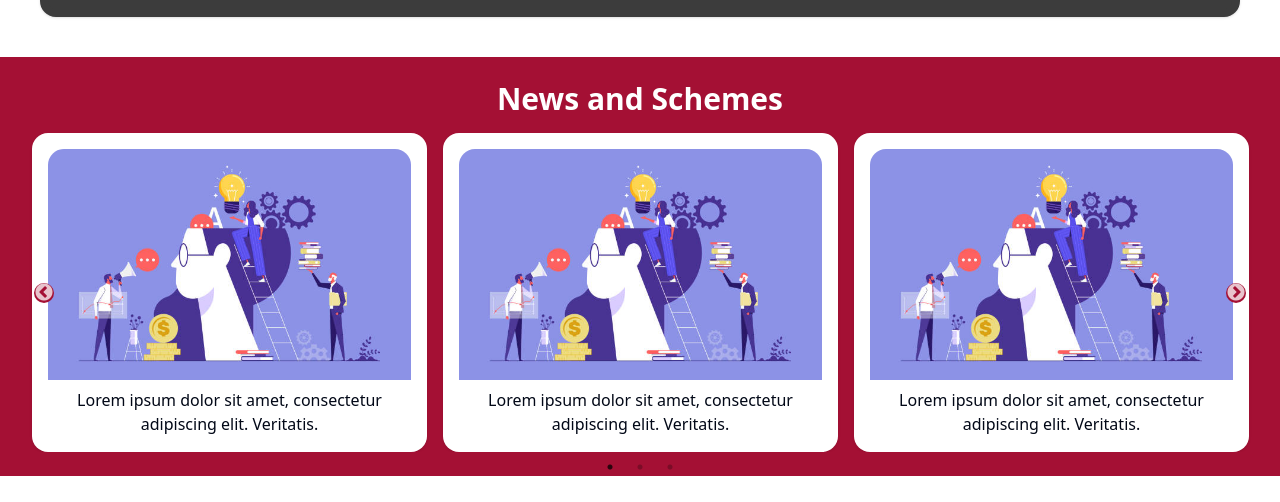
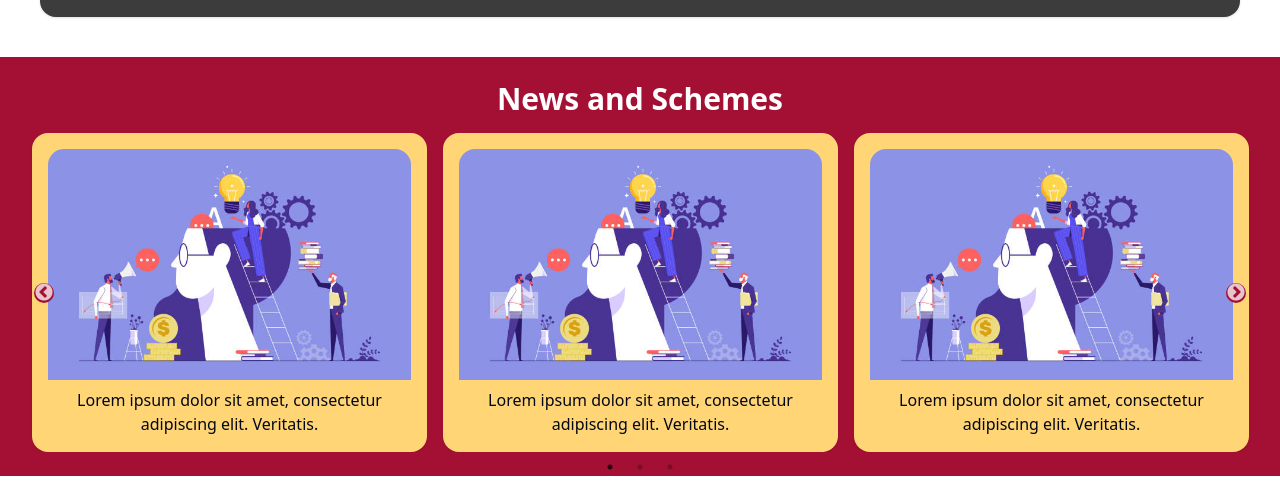
Before and after one commit to Rahulmohanty637/skill_assesment_portal-frontend, a React (Vite) app: page / in a window 1280 px wide. Shown: the part 1615-2117 px from the top of the page. Built offline with nearby package versions, Linux system fonts and the light colour scheme.

Commit message:
color update

```diff
--- a/src/Features/Pages/Home/NewsAndSchemes.jsx
+++ b/src/Features/Pages/Home/NewsAndSchemes.jsx
@@ -62,7 +62,7 @@ const NewsAndSchemes = () => {
       <h2 className="text-white text-center text-3xl font-bold mb-4">News and Schemes</h2>
       <Slider {...settings}>
         <div className="px-2">
-          <div className="bg-white p-4 rounded-2xl shadow">
+          <div className="bg-[#FFD575] p-4 rounded-2xl shadow">
             <img src={Image1} alt="News 1" className="w-full rounded-t-2xl" />
             <p className="mt-2 text-center">
               Lorem ipsum dolor sit amet, consectetur adipiscing elit. Veritatis.
@@ -70,7 +70,7 @@ const NewsAndSchemes = () => {
           </div>
         </div>
         <div className="px-2">
-          <div className="bg-white p-4 rounded-2xl shadow">
+          <div className="bg-[#FFD575] p-4 rounded-2xl shadow">
             <img src={Image2} alt="News 2" className="w-full rounded-t-2xl" />
             <p className="mt-2 text-center">
               Lorem ipsum dolor sit amet, consectetur adipiscing elit. Veritatis.
@@ -78,7 +78,7 @@ const NewsAndSchemes = () => {
           </div>
         </div>
         <div className="px-2">
-          <div className="bg-white p-4 rounded-2xl shadow">
+          <div className="bg-[#FFD575] p-4 rounded-2xl shadow">
             <img src={Image3} alt="News 3" className="w-full rounded-t-2xl" />
             <p className="mt-2 text-center">
               Lorem ipsum dolor sit amet, consectetur adipiscing elit. Veritatis.
```
